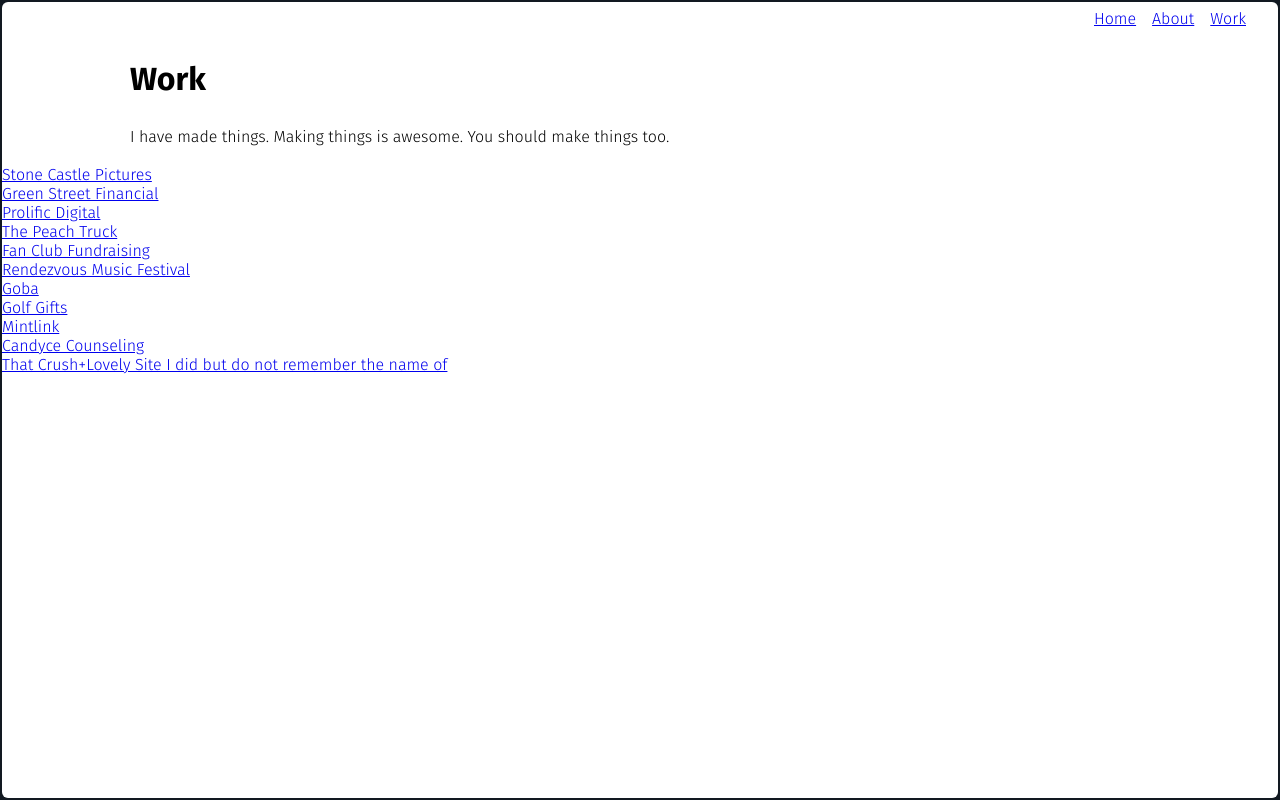
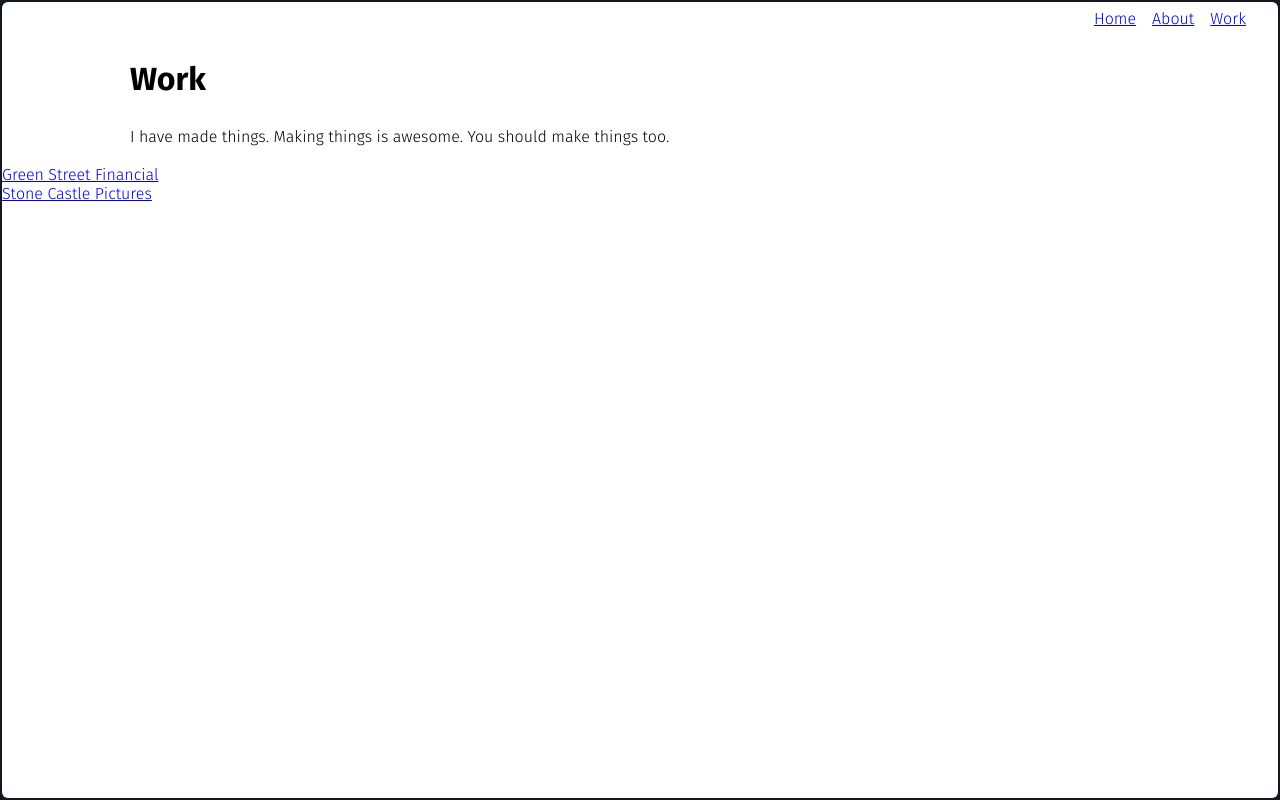
Before and after one commit to nerdpruitt/v5.nickpruitt.com, a React (Create React App) app: page /work in a window 1280 px wide. Built offline with nearby package versions, Linux system fonts and the light colour scheme; the HTML template or start-up script is replaced by a standard one.

Commit message:
Convert Markdown to Json for work data
Using `gulp-markdown-to-json` to convert markdown files in `content` folder to JSON. Then added a new method to the WorkAPI to get all items and format them to be consumed by the Work components.

```diff
--- a/package.json
+++ b/package.json
@@ -7,6 +7,9 @@
     "react-dom": "^15.5.4"
   },
   "devDependencies": {
+    "gulp-markdown-to-json": "^1.0.3",
+    "gulp-util": "^3.0.8",
+    "marked": "^0.3.6",
     "react-scripts": "1.0.3"
   },
   "scripts": {
--- a/src/work/Work.js
+++ b/src/work/Work.js
@@ -5,14 +5,14 @@
   Switch
 } from 'react-router-dom'
 
-import workData from './workData';
+import workJson from './work.json';
 import WorkAPI from './WorkAPI';
 
-// Add categories (aka what I did), image paths array
-
+// Work Detail -----------
 class WorkDetail extends Component {
     render() {
-        const item = WorkAPI.getWorkItem(this.props.match.params.id, workData);
+        const workData = WorkAPI.getAllWorkItems( workJson );
+        const item = WorkAPI.getWorkItem( this.props.match.params.id, workData );
 
         return (
             <div>
@@ -20,7 +20,7 @@
                     <div></div>
                     <div className="text">
                         <h1>{item.title}</h1>
-                        <p>{item.description}</p>
+                        <div dangerouslySetInnerHTML={ {__html: item.body} } />
                     </div>
                     <div></div>
                 </div>
@@ -29,6 +29,8 @@
     };
 }
 
+
+// Work Grid -----------
 class WorkItem extends Component {
     render() {
         const workId = this.props.value.id;
@@ -43,7 +45,7 @@
   render() {
     const workList = this.props.work;
 
-    const workItems = workList.map((item) =>
+    const workItems = workList.map( ( item ) =>
       <div key={item.id}>
         <WorkItem value={item} />
       </div>
@@ -60,6 +62,8 @@
 
 class WorkGrid extends Component {
     render() {
+        const workData = WorkAPI.getAllWorkItems( workJson );
+
         return (
             <div>
                 <div className="default">
--- a/src/work/WorkAPI.js
+++ b/src/work/WorkAPI.js
@@ -1,8 +1,16 @@
 const WorkAPI = {
+    getAllWorkItems: function( json ) {
+        const map = new Map( Object.entries ( json ) );
+        const arr = [];
+
+        for ( let value of map.values() ) {
+            arr.push( value );
+        }
+
+        return arr;
+    },
     getWorkItem: function( id, data ) {
-        const item = data.filter( (item) => {
-            return item.id === parseInt(id, 10);
-        } );
+        const item = data.filter( ( item ) => item.id === parseInt( id, 10 ) );
 
         return item[0];
     }
--- /dev/null
+++ b/src/work/work.json
@@ -0,0 +1 @@
+{"green-street-financial":{"id":2,"title":"Green Street Financial","url":"green-street-financial","skills":["HTML","Sass"],"body":"<p>Do you want to build some templates that were designed by Jesse Bennett-Chamberlain? Oh and it’s built on top of work by Jake Fentress? Yes and yes.</p>\n","updatedAt":"2017-06-02T17:23:01.000Z"},"stone-castle-pictures":{"id":1,"title":"Stone Castle Pictures","url":"stone-castle-pictures","skills":["HTML","Sass","Javascript","Statamic"],"body":"<p>Stone Castle Pictures is a creative production company in Nashville that serves advertising agencies and marketing teams to create signature brand stories, commercials, anthem films, and web videos that win their audiences’ hearts and minds.</p>\n","updatedAt":"2017-06-02T17:24:06.000Z"}}
--- a/src/work/workData.js
+++ /dev/null
@@ -1,60 +0,0 @@
-const workItems = [
-    {
-        id: 1,
-        title: 'Stone Castle Pictures',
-        url: 'stone-castle-pictures',
-        description: 'Stone Castle Pictures is a creative production company in Nashville that serves advertising agencies and marketing teams to create signature brand stories, commercials, anthem films, and web videos that win their audiences\' hearts and minds.'
-    },
-    {
-        id: 2,
-        title: 'Green Street Financial',
-        url: 'green-street-financial'
-    },
-    {
-        id: 3,
-        title: 'Prolific Digital',
-        url: 'prolific-digital'
-    },
-    {
-        id: 4,
-        title: 'The Peach Truck',
-        url: 'the-peach-truck'
-    },
-    {
-        id: 5,
-        title: 'Fan Club Fundraising',
-        url: 'fan-club-fundraising'
-    },
-    {
-        id: 6,
-        title: 'Rendezvous Music Festival',
-        url: 'rendezvous-music-festival'
-    },
-    {
-        id: 7,
-        title: 'Goba',
-        url: 'goba'
-    },
-    {
-        id: 8,
-        title: 'Golf Gifts',
-        url: 'golf-gifts'
-    },
-    {
-        id: 9,
-        title: 'Mintlink',
-        url: 'mintlink'
-    },
-    {
-        id: 10,
-        title: 'Candyce Counseling',
-        url: 'candyce-counseling'
-    },
-    {
-        id: 11,
-        title: 'That Crush+Lovely Site I did but do not remember the name of',
-        url: 'crush-blog'
-    }
-];
-
-export default workItems;
```
Also changed, not shown: content/work/green-street-financial.md (added, +10 -0 lines), content/work/stone-castle-pictures.md (added, +12 -0 lines), gulpfile.js/index.js (added, +15 -0 lines).
